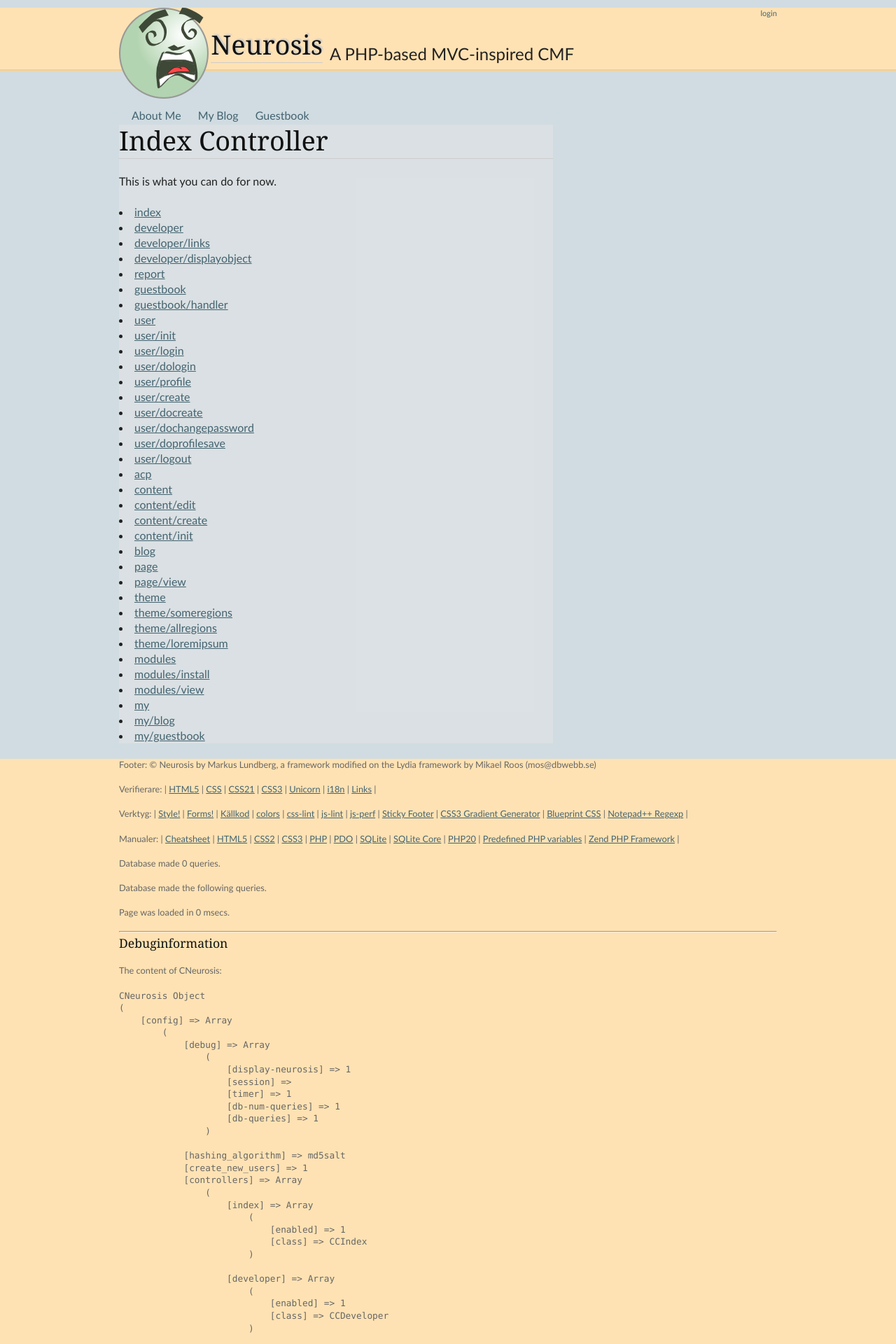
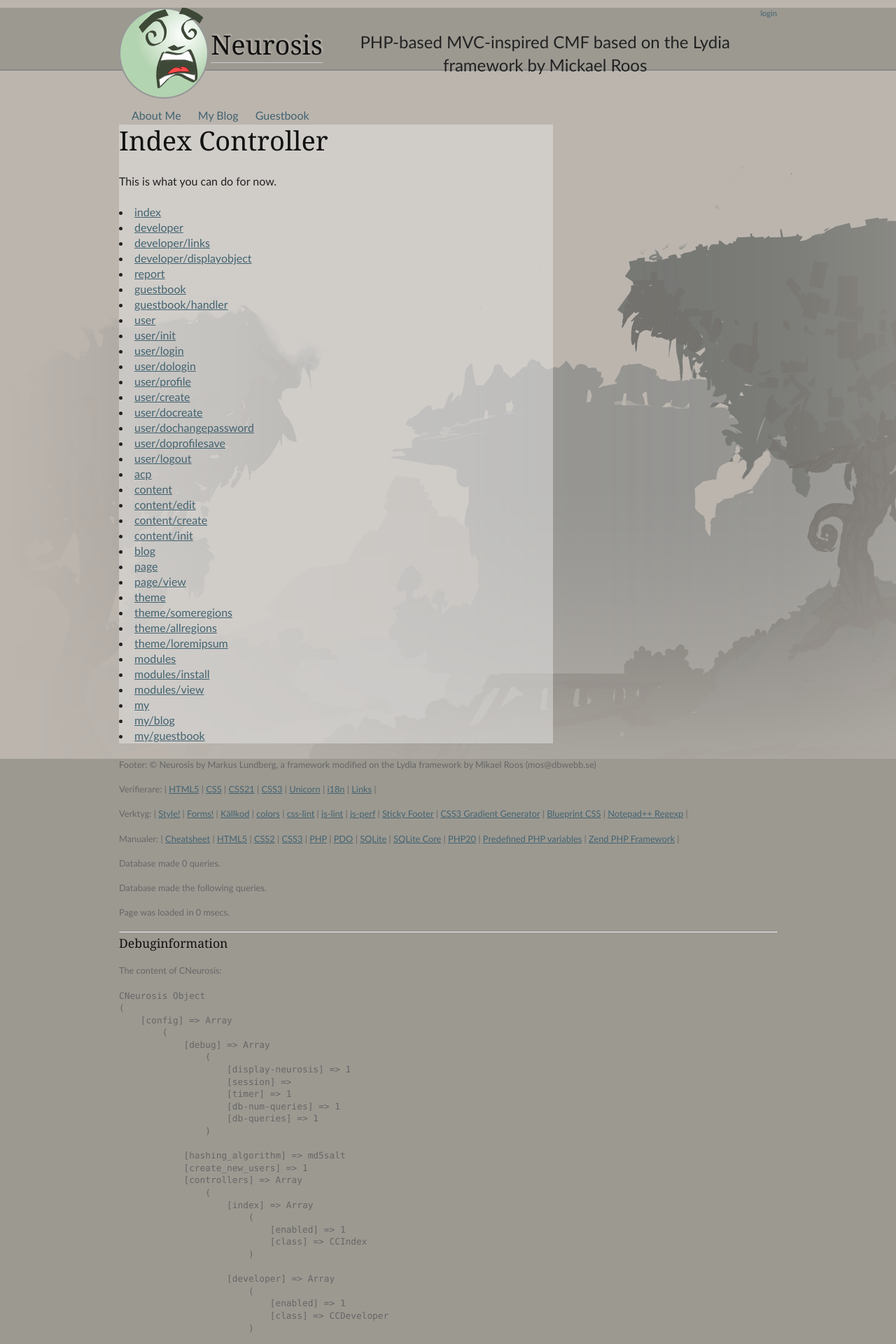
Before and after one commit to andrige/neurosis, a PHP site: page / in a window 1280 px wide; the page is wider, and only the part inside the window is pictured. Shown: the top 1920 px of that part at 70% size. Run offline with PHP 8.4, Linux system fonts and the light colour scheme; data comes from the database, SQL or seed files in the repository; both versions use the stored data as it was after the commit.

Commit message:
Fixed the module installation login restriction by removing it, improved the theme controller to auto-compile the .css while on that page.

```diff
--- a/site/config.php
+++ b/site/config.php
@@ -213,7 +213,7 @@ $ne->config['theme'] = array(
   // Static entries for use in the template file for every page
   'data'          => array(
     'header'      => 'Neurosis',
-    'slogan'      => 'A PHP-based MVC-inspired CMF',
+    'slogan'      => 'PHP-based MVC-inspired CMF based on the Lydia framework by Mickael Roos',
     'favicon'     => 'logo_128x130.png',
     'logo'        => 'logo_128x130.png',
     'logo_width'  => 128,
--- a/site/themes/neat/style.css
+++ b/site/themes/neat/style.css
@@ -4,7 +4,7 @@
 @import url(../../../themes/grid/style.css);
 
 html{background-color:#FFE2B3;}
-body{background-color:#D0DCE1;}
-#outer-wrap-header{background-color:#FFE2B3;border-bottom:2px solid #FFCE80}
-#outer-wrap-footer{background-color:#FFE2B3}
+body{background-image: url("background.png")}
+#outer-wrap-header{background-color:#9C9991;border-bottom:2px solid #888}
+#outer-wrap-footer{background-color:#9C9991}
 a{color:#436370}
--- a/src/CCModules/CCModules.php
+++ b/src/CCModules/CCModules.php
@@ -34,16 +34,16 @@ class CCModules extends CObject implements IController {
   public function Install() {
     $modules    = new CMModules();
     $allModules = $modules->ReadAndAnalyse();
-    if(isset($this->user['id'])) {
+/*     if(isset($this->user['id'])) { */
       $results    = $modules->Install();
       $this->views->SetTitle('Install Modules')
                   ->AddInclude(__DIR__ . '/install.tpl.php', array('modules'=>$results), 'primary')     // This view will display the result of the installation.
                   ->AddInclude(__DIR__ . '/sidebar.tpl.php', array('modules'=>$allModules), 'sidebar');
-    } else {
+/*     } else {
     $this->views->SetTitle('Please login')
          ->AddInclude(__DIR__ . '/failure.tpl.php', array(), 'primary')
          ->AddInclude(__DIR__ . '/sidebar.tpl.php', array('modules'=>$allModules), 'sidebar');
-    }
+    } */
   }
 
 
--- a/src/CCModules/index.tpl.php
+++ b/src/CCModules/index.tpl.php
@@ -6,13 +6,10 @@
 
 <h2>Manage Neurosis modules</h2>
 <p>Neurosis needs to be initialized on your server by creating databases and other necessary things. You can make a module accessible by Neurosis by abiding the <a href="http://php.net/manual/en/language.oop5.interfaces.php">interface</a> <code>IModule</code> on your modules. This means you must define some required functions, you can look at <code>CMUser::Manage/Install()</code> for how this works. You can perform the following actions through this interface as follows:</p>
-<?php if(!isset($user)): ?>
-<p><code>You must be logged in to perform module installations.</code></p>
-<?php else: ?>
+
 <ul>
   <li><a href='<?=create_url('modules/install')?>'>install</a></li>
 </ul>
-<?php endif; ?>
 
 <h2>Enabled controllers</h2>
 <p>The controllers make up the public API of this website. Here is a list of the enabled
--- a/src/CCTheme/CCTheme.php
+++ b/src/CCTheme/CCTheme.php
@@ -18,6 +18,9 @@ class CCTheme extends CObject implements IController {
     parent::__construct();
     // Enable grid view upon construction, useful as this is the theme develop page.
     $this->views->AddStyle('body:hover{background:#fff url('.$this->request->base_url.'themes/grid/grid_12_60_20.png) repeat-y center top;}');
+
+    $this->config['theme']['path'] = 'themes/grid';         // Setting the path to the parent theme 'grid'.
+    $this->config['theme']['stylesheet'] = 'style.php';     // Reroute the CSS so that it'll actually compile the style.less-file when we're on this page.
   }
 
   /**-------------------------------------------------------------------------
--- a/src/CMModules/CMModules.php
+++ b/src/CMModules/CMModules.php
@@ -108,6 +108,7 @@ class CMModules extends CObject {
     ^TEMPORARY SOLUTION TO INSTALLATION ORDER
     */
 
+
     $installed = array();
     foreach($allModules as $module) {
       if($module['isManageable']) {           // Has ReadAndAnalyse() told us it implements IModule?
--- a/themes/grid/style.css
+++ b/themes/grid/style.css
@@ -238,13 +238,13 @@ label {
   height: 15em;
 }
 html {
-  background-color: #eee;
+  background-color: #bbb5ae;
 }
 body {
   margin: 0;
   padding: 0;
   color: #333;
-  background-color: #fff;
+  background-color: #bbb5ae;
   color: #222;
   font: 100.01%/1.375 Frutiger, "Frutiger Linotype", Univers, Calibri, "Gill Sans", "Gill Sans MT", "Myriad Pro", Myriad, "DejaVu Sans Condensed", "Liberation Sans", "Nimbus Sans L", Tahoma, Geneva, "Helvetica Neue", Helvetica, Arial, sans-serif;
 }
@@ -359,7 +359,7 @@ h6 img {
   text-align: center;
   font-size: 1em;
   padding-left: 0.2em;
-  text-shadow: #ccc 2px -2px 2px;
+  text-shadow: #bbb5ae 2px -2px 2px;
 }
 #banner #site-title a {
   text-decoration: none;
--- a/themes/grid/style.less
+++ b/themes/grid/style.less
@@ -56,8 +56,8 @@ audio:not([controls]){display:none;}
 /** --------------------------------------------------------------
 * Settings
 */
-@bgcolor1: #eee;
-@bgcolor2: #fff;
+@bgcolor1: #bbb5ae;
+@bgcolor2: #bbb5ae;
 @bgtest: hsla(0,0%,90%,0.5);
 @color: #333;
 @font: 1em Verdana, Arial, Helvetica, sans-serif;
@@ -163,7 +163,7 @@ h1 img,h2 img,h3 img,h4 img,h5 img,h6 img{margin:0;}
 */
 #banner {display:table;margin-bottom:@magic-number/2;
   #site-logo{.tablecell();}
-  #site-title{.tablecell();font-size:1em;padding-left:0.2em;text-shadow:#ccc 2px -2px 2px;
+  #site-title{.tablecell();font-size:1em;padding-left:0.2em;text-shadow:#bbb5ae 2px -2px 2px;
     a{text-decoration:none;}
   }
   #site-slogan{.tablecell();font-size:1.5em;padding-left:10px;}
--- a/themes/shared_functions.php
+++ b/themes/shared_functions.php
@@ -118,7 +118,7 @@ function get_messages_from_session() {
 function login_menu() {
   $ne = CNeurosis::Instance();
   if($ne->user['isAuthenticated']) {
-    $items = "<a href='" . create_url('user/profile') . "'><img class='gravatar' src='" . get_gravatar(20) . "' alt=''> " . $ne->user['acronym'] . "</a> ";
+    $items = "<a href='" . create_url('user/profile') . "'><img class='gravatar' src='" . get_gravatar(50) . "' alt=''> " . $ne->user['acronym'] . "</a> ";
     if($ne->user['hasRoleAdministrator']) {
       $items .= "<a href='" . create_url('acp') . "'>acp</a> ";
     }
```
Also changed, not shown: site/data/.ht.sqlite, site/themes/neat/background.png (added), 1 other file.
